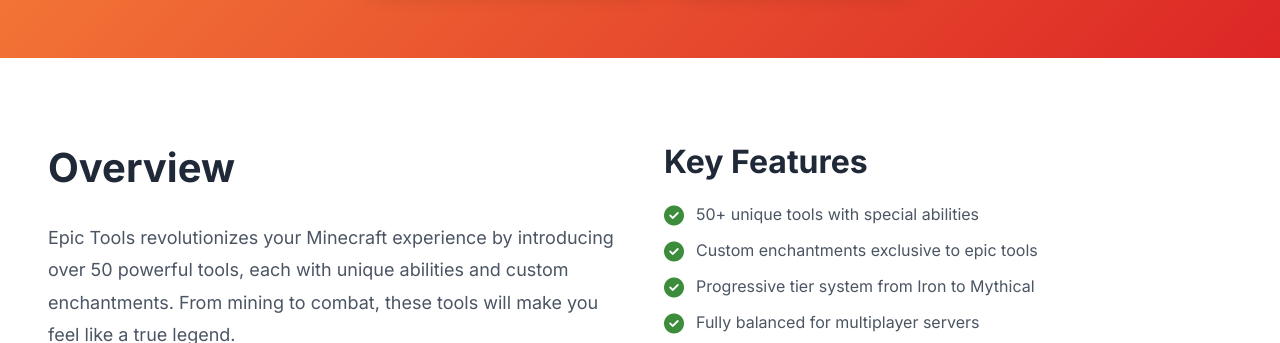
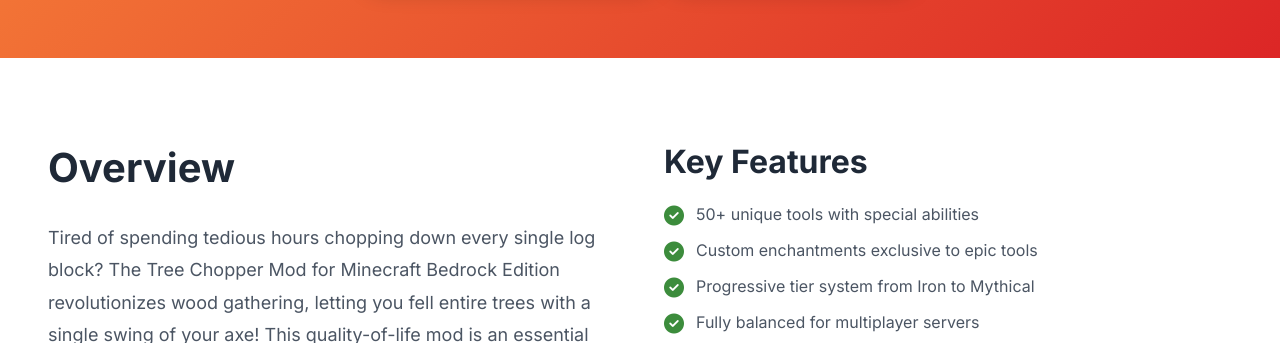
Before and after one commit to Mine-Fire-Bro/mfb.mods.com, a plain HTML site: page epic-tools.html in a window 1280 px wide. Shown: the part 589-932 px from the top of the page. Drawn offline with nearby package versions, Linux system fonts and the light colour scheme.

Commit message:
Update epic-tools.html

```diff
--- a/epic-tools.html
+++ b/epic-tools.html
@@ -73,8 +73,9 @@
         <div>
           <h2 style="font-size: 2.5rem; font-weight: 700; margin-bottom: 1.5rem;">Overview</h2>
           <p style="font-size: 1.125rem; color: #4b5563; line-height: 1.8; margin-bottom: 1rem;">
-            Epic Tools revolutionizes your Minecraft experience by introducing over 50 powerful tools, each with unique abilities and custom enchantments. From mining to combat, these tools will make you feel like a true legend.
-          </p>
+            Tired of spending tedious hours chopping down every single log block? The Tree Chopper Mod for Minecraft Bedrock Edition revolutionizes wood gathering, letting you fell entire trees with a single swing of your axe!
+
+This quality-of-life mod is an essential addition for survival worlds, turning the labor of deforestation into a swift and satisfying experience. </p>
           <p style="font-size: 1.125rem; color: #4b5563; line-height: 1.8;">
             Craft legendary pickaxes that mine entire veins at once, wield hammers that create shockwaves, and discover ancient tools with mysterious powers.
           </p>
```
